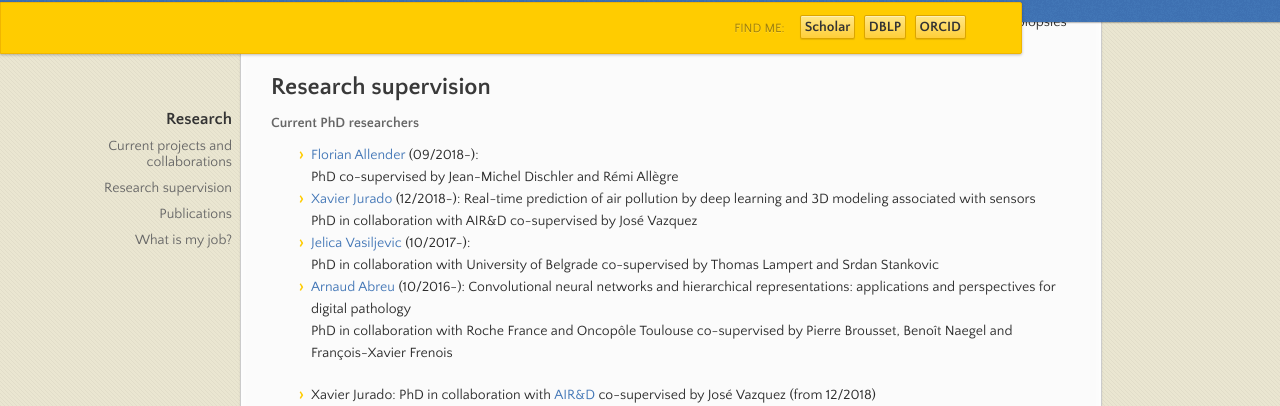
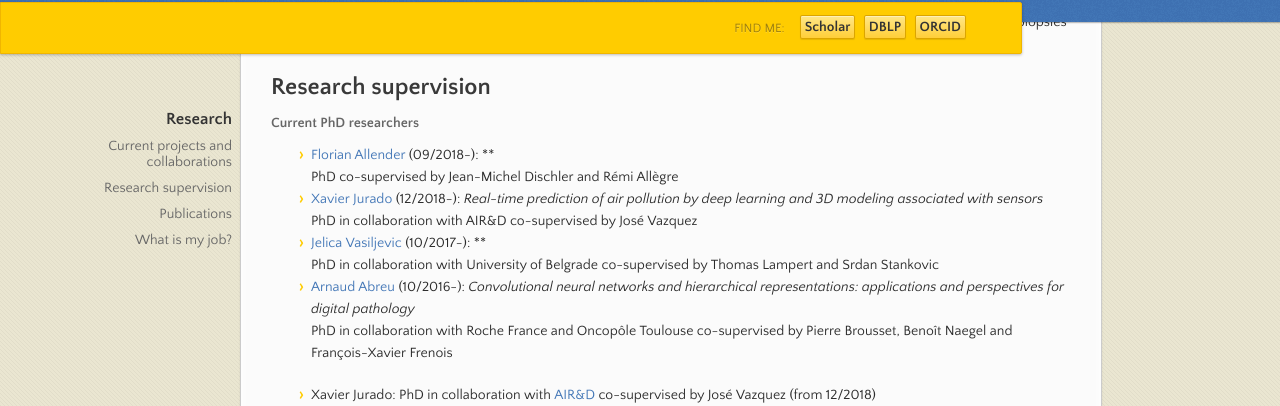
Before and after one commit to wemmertc/webpage, a Jekyll site: the page built from index.md, in a window 1280 px wide and 900 px high, scrolled down 552 px. Shown: the part 113-519 px from the top of the window. Built offline with Jekyll 4.4.1, drawn with Linux system fonts in a browser that asks for light colours; our own code applies the rules of GitHub Pages for plain Markdown files.

Commit message:
publishing

```diff
--- a/_includes/phd_students.md
+++ b/_includes/phd_students.md
@@ -1,8 +1,8 @@
- * [Florian Allender]() (09/2018-):
+ * [Florian Allender]() (09/2018-): **
 PhD co-supervised by Jean-Michel Dischler and Rémi Allègre
- * [Xavier Jurado]() (12/2018-): Real-time prediction of air pollution by deep learning and 3D modeling associated with sensors
+ * [Xavier Jurado]() (12/2018-): *Real-time prediction of air pollution by deep learning and 3D modeling associated with sensors*
 PhD in collaboration with AIR&D co-supervised by José Vazquez
- * [Jelica Vasiljevic]() (10/2017-):
+ * [Jelica Vasiljevic]() (10/2017-): **
 PhD in collaboration with University of Belgrade co-supervised by Thomas Lampert and Srdan Stankovic
- * [Arnaud Abreu]() (10/2016-): Convolutional neural networks and hierarchical representations: applications and perspectives for digital pathology
+ * [Arnaud Abreu]() (10/2016-): *Convolutional neural networks and hierarchical representations: applications and perspectives for digital pathology*
 PhD in collaboration with Roche France and Oncopôle Toulouse co-supervised by Pierre Brousset, Benoît Naegel and François-Xavier Frenois
```
Also changed, not shown: _includes/graduated.md (+1 -1 lines).
